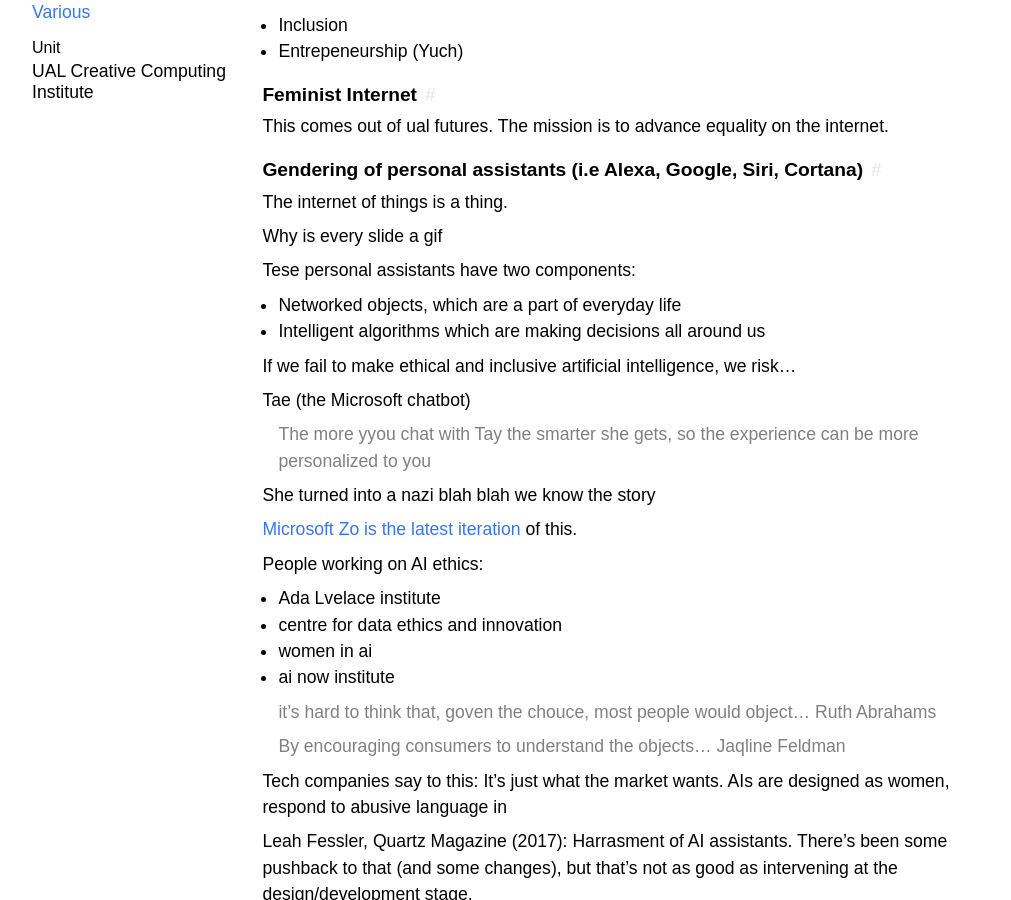
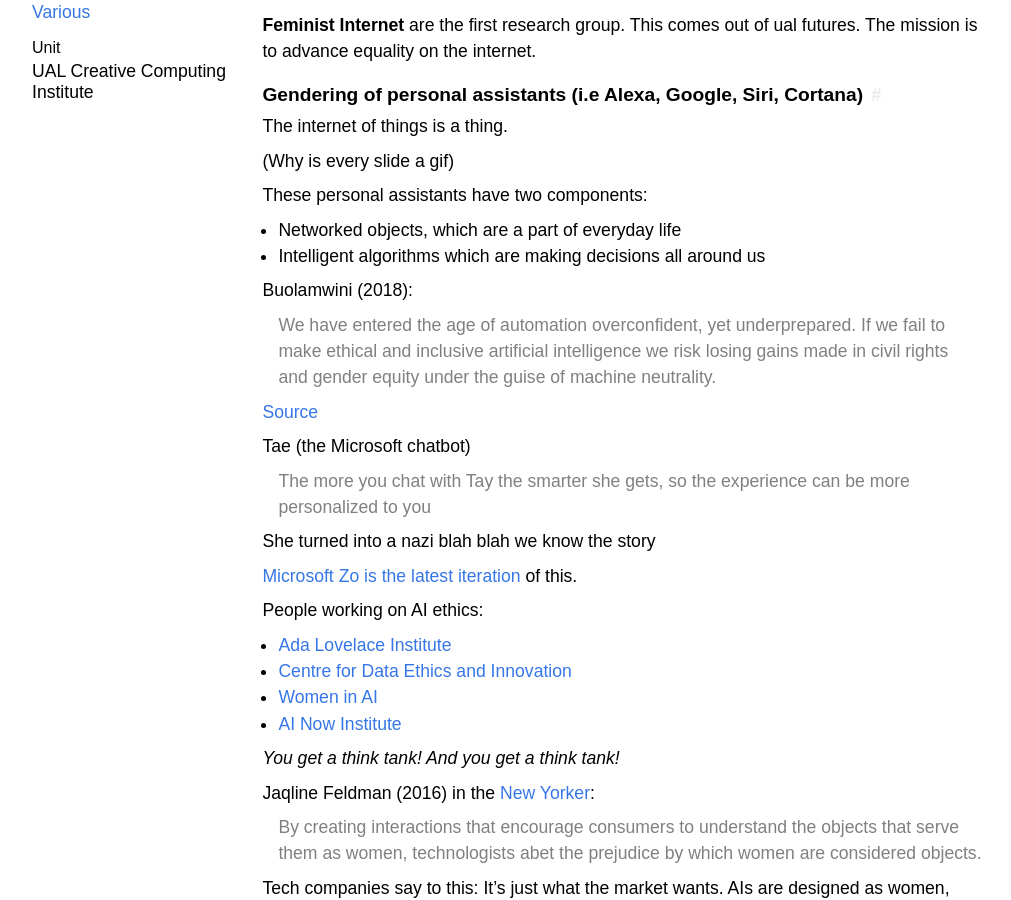
Before and after one commit to awesomephant/notes, a Jekyll site: the page built from _posts/2018-10-19-feminist-alexa.md, in a window 1280 px wide and 900 px high, scrolled down 225 px. Shown: the whole window, without its empty margins (32-1043 px from the left). Built offline with Jekyll 4.4.1, drawn with Linux system fonts in a browser that asks for light colours; some of the changed text lies outside the part shown.

Commit message:
Clean up notes

```diff
--- a/_posts/2018-10-19-feminist-alexa.md
+++ b/_posts/2018-10-19-feminist-alexa.md
@@ -11,26 +11,26 @@
 
 This is the first public event of [the creative computing institute](https://www.arts.ac.uk/creative-computing-institute)
 
-- Inclusion
-- Entrepeneurship (Yuch)
-
-## Feminist Internet
-This comes out of ual futures. The mission is to advance equality on the internet.
+**Feminist Internet** are the first research group. This comes out of ual futures. The mission is to advance equality on the internet.
 
 ## Gendering of personal assistants (i.e Alexa, Google, Siri, Cortana)
 
 The internet of things is a thing.
 
-Why is every slide a gif
+(Why is every slide a gif)
 
-Tese personal assistants have two components:
+These personal assistants have two components:
 - Networked objects, which are a part of everyday life
 - Intelligent algorithms which are making decisions all around us
 
-If we fail to make ethical and inclusive artificial intelligence, we risk...
+Buolamwini (2018):
+> We have entered the age of automation overconfident, yet underprepared. If we fail to make ethical and inclusive artificial intelligence we risk losing gains made in civil rights and gender equity under the guise of machine neutrality.
+
+[Source](http://news.mit.edu/2018/study-finds-gender-skin-type-bias-artificial-intelligence-systems-0212)
+
 
 Tae (the Microsoft chatbot)
-> The more yyou chat with Tay the smarter she gets, so the experience can be more personalized to you
+> The more you chat with Tay the smarter she gets, so the experience can be more personalized to you
 
 She turned into a nazi blah blah we know the story
 
@@ -38,31 +38,35 @@
 
 People working on AI ethics:
 
-- Ada Lvelace institute
-- centre for data ethics and innovation
-- women in ai
-- ai now institute
+- [Ada Lovelace Institute](https://www.adalovelaceinstitute.org/)
+- [Centre for Data Ethics and Innovation](https://www.gov.uk/government/consultations/consultation-on-the-centre-for-data-ethics-and-innovation/centre-for-data-ethics-and-innovation-consultation)
+- [Women in AI](http://womeninai.co/)
+- [AI Now Institute](https://ainowinstitute.org/)
 
-> it's hard to think that, goven the chouce, most people would object...
-Ruth Abrahams
+*You get a think tank! And you get a think tank!*
 
-> By encouraging consumers to understand the objects...
-Jaqline Feldman
+Jaqline Feldman (2016) in the [New Yorker](https://www.newyorker.com/tech/annals-of-technology/the-bot-politic):
 
-Tech companies say to this: It's just what the market wants. AIs are designed as women, respond to abusive language in
+> By creating interactions that encourage consumers to understand the objects that serve them as women, technologists abet the prejudice by which women are considered objects.
 
-Leah Fessler, Quartz Magazine (2017): Harrasment of AI assistants. There's been some pushback to that (and some changes), but that's not as good as intervening at the design/development stage.
+Tech companies say to this: It's just what the market wants. AIs are designed as women, respond to abusive language in ways that reinforce stereotypes.
+
+Leah Fessler, Quartz Magazine (2017): [We tested bots like Siri and Alexa to see who would stand up to sexual harassment](https://qz.com/911681/we-tested-apples-siri-amazon-echos-alexa-microsofts-cortana-and-googles-google-home-to-see-which-personal-assistant-bots-stand-up-for-themselves-in-the-face-of-sexual-harassment/)
+
+There's been some pushback to that (and some changes), but that's not as good as intervening at the design/development stage.
 
 ## Panel
 
 - Feminist AI researcher **Josie Young**
-- Founder Acorn Aspirations, Teens in AI **Elena Sinel**
+- Founder Acorn Aspirations, Teens in AI **Elena Sinel** (*Yuch a business person*)
 - Co-Founder, Head Creative Technologist, [Comuzi](https://comuzi.xyz/) **Alex Fefegha** (Comuzi is an ad agency)
 
 ## Josie Young on Feminist Chatbots
-How do we interrogate how we design chatbots. Chatbots are probably (?) the main interface we have with AI. If you call up a government agency, talk to your laptop, Facebook etc., you're taling to a chatbot. Biases in chatbots *seep back* into society in all kinds of ways.
+
+How do we interrogate how we design chatbots? Chatbots are probably the main interface we have with AI (citation needed). If you call up a government agency, talk to your laptop, Facebook etc., you're taling to a chatbot. Biases in chatbots *seep back* into society in all kinds of ways.
 
 Should chatbots have a gender? Nope.
+
 - When a gender is attached to chatbots, it's usually done in a stereotypical way.  Female bots are assistants, navigation, male bots gove law advice etc.
 - When we gender bots, it prompts negative reactions from people interacting with it. When Cortana was first deployed, the most common question was wether she had a boyfriend (citation needed).
 - This tech reaches a lot of people, so there's a huge amount of responsibility
@@ -83,7 +87,8 @@
 This is his CSM MA Thesis.
 
 AI as
-> the art of how to make computers do thins at which humans are currently better at
+> The study of how to make computers do things at which, at the moment, people are better
+[Rich and Knight (1991)](https://people.eecs.berkeley.edu/~russell/intro.html)
 
 Brisha Borden was a Florida teen. She got arrested for stealing a bike - the judge in the case was using a re-offending score software. Of course the thing's racist.
 
@@ -98,22 +103,24 @@
 - [the accuracy, fairness, and limits of predicting recidivism](http://advances.sciencemag.org/content/4/1/eaao5580)
 
 - All of this software is written by private companies, the algorithms aren't transparent.
-- Based on group data
-- Question of national v local data
+- Based on group data, but making decisions on individuals. *But could you argue that we make all kinds of decisions in this way, i.e public health questions*
+- Question of national v.s. local data
 
 This is all based on US data and reporting, how does this play in a UK context. Ran workshops etc. with Comuzi.
 
 ### Conclusions
 
-- AI is jut making bad decisions faster
-- Fairness is a subjective thing, hard to do with maths
-- accountability of algorithms and data is hard
-- more conversations on bias are needed
-- teams need to be diverse
+- AI is just making bad decisions faster
+- Fairness is a subjective thing, hard to do with maths (*That seems like a very broad statement*)
+- Accountability of algorithms and data is hard
+- More conversations on bias are needed
+- Teams need to be diverse
 
 Philip Alston:
 
-> It is extremely important for an audiennce interested in AI to recognize that when we take a social welfare system and ... put on top of it ways of making it more efficient
+> It is extremely important for an audience interested in AI to recognize that when we take a social welfare system and ... put on top of it ways to make it more efficient, what we’re doing is doubling down on injustices
+
+[Source](https://www.fastcompany.com/90252753/a-skeptics-guide-to-thinking-about-ai)
 
 [AI Cheatsheet](https://aicheatsheet.comuzi.xyz/)
 
```
Also changed, not shown: other parts of _posts/2018-10-19-feminist-alexa.md (+3 -3 lines).
